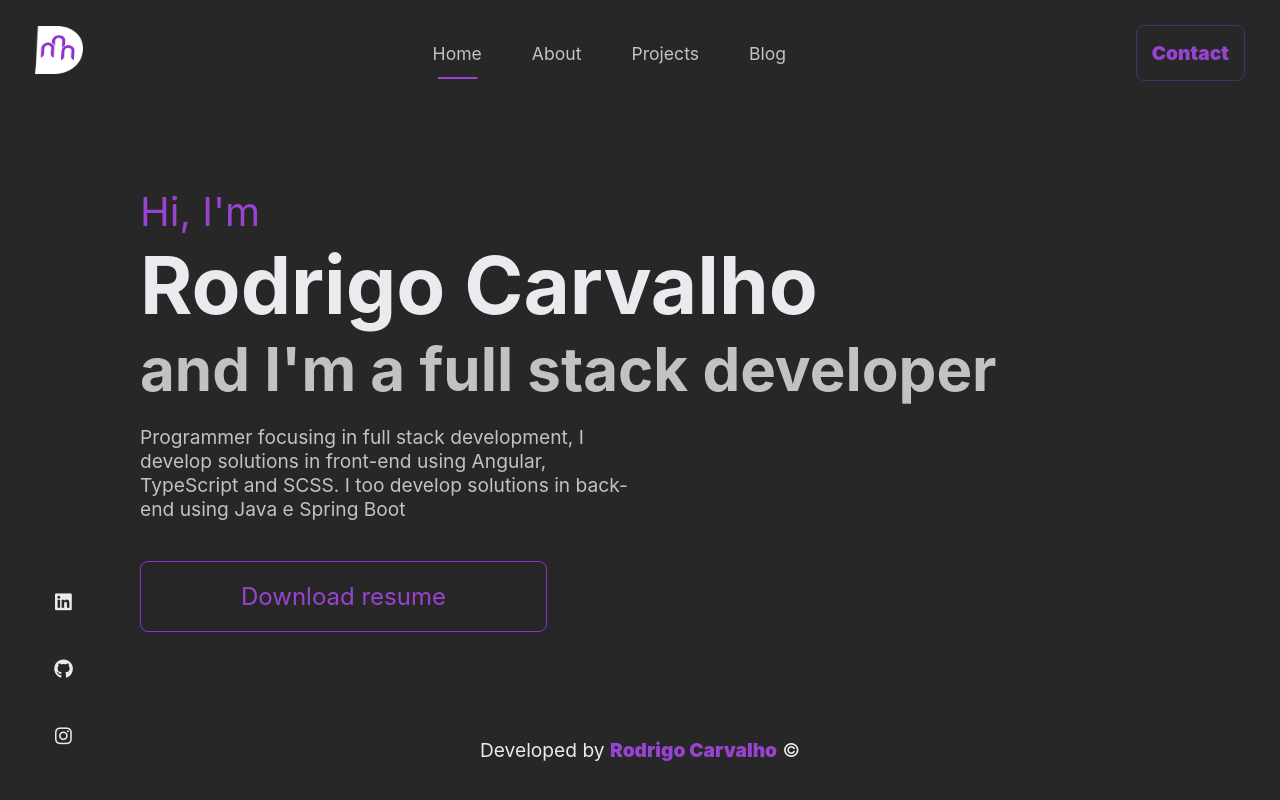
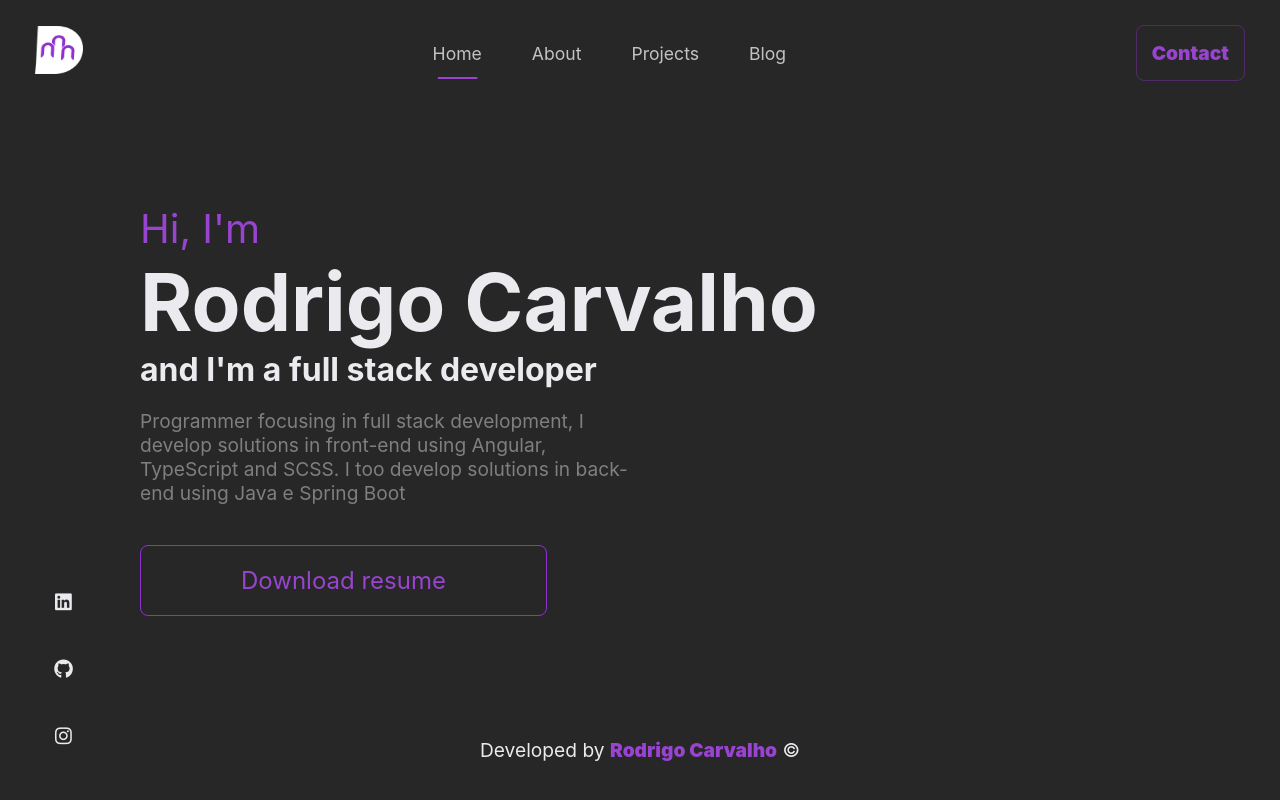
Before and after one commit to rodrigocarvalhodev/portfolio-duckdeveloper, an Angular app: page /home in a window 1280 px wide. Built offline with nearby package versions, Linux system fonts and the light colour scheme.

Commit message:
adjust styles

```diff
--- a/src/app/pages/home/home.component.scss
+++ b/src/app/pages/home/home.component.scss
@@ -24,12 +24,13 @@
         }
 
         h2 {
-            color: #C2C2C2;
+            color: #eaeaef;
+            font-size: 2rem;
         }
 
         .description {
             padding-top: 20px;
-            color: #C2C2C2;
+            color: #7F7F7F;
             font-size: 1.2rem;
             text-align: left;
 
```
